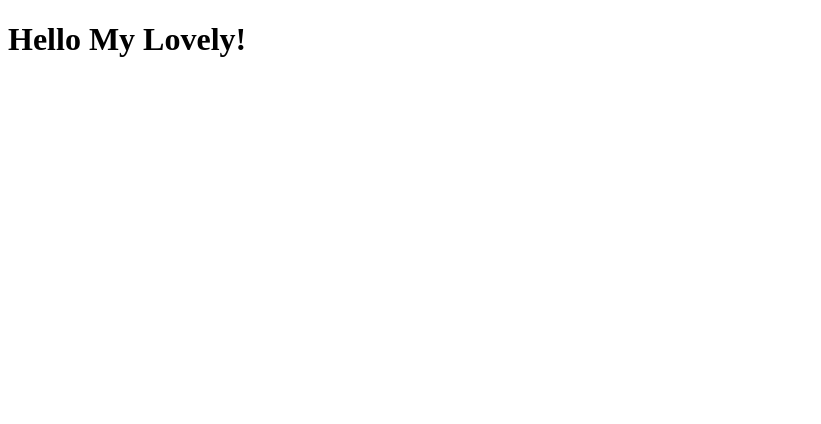
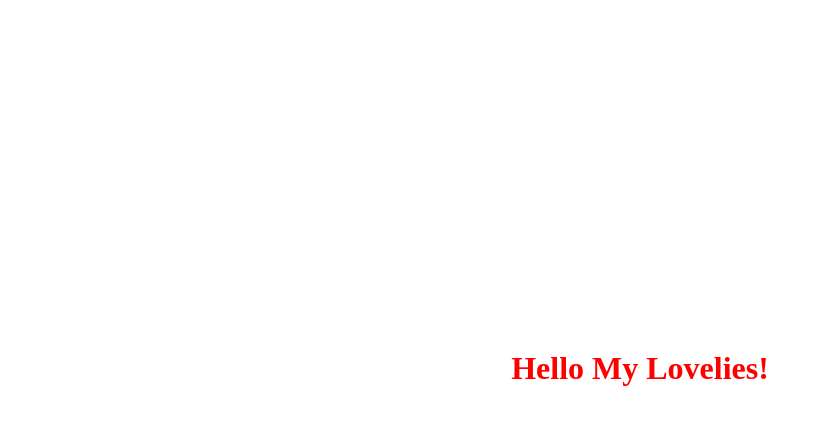
Before and after one commit to firezdog/VueMenu, a Vue app: page / in a window 1280 px wide. Shown: the top 424 px of the page, without its empty margins (0-821 px from the left). Built offline with nearby package versions, Linux system fonts and the light colour scheme.

Commit message:
added styling and components

```diff
--- /dev/null
+++ b/assets/app.styl
@@ -0,0 +1,14 @@
+.full-width
+    width: 100%
+
+.full-height
+    height: 90vh
+    overflow: none
+
+.center-content
+    display: flex
+    justify-content: center
+    align-items: center
+
+h1
+    color: blue
--- a/package.json
+++ b/package.json
@@ -18,6 +18,8 @@
   "devDependencies": {
     "css-loader": "^2.1.0",
     "html-webpack-plugin": "^3.2.0",
+    "stylus": "^0.54.5",
+    "stylus-loader": "^3.0.2",
     "vue-loader": "^15.7.0",
     "vue-style-loader": "^4.1.2",
     "vue-template-compiler": "^2.6.8",
--- a/src/App.vue
+++ b/src/App.vue
@@ -1,5 +1,15 @@
 <template>
-    <div>
-        <h1>Hello My Lovely!</h1>
+    <div class="full-width full-height center-content">
+        <hello-component name="My Lovelies"/>
     </div>
 </template>
+
+<script>
+import HelloComponent from './components/HelloComponent.vue'
+
+export default {
+    components: {
+        HelloComponent
+    },
+};
+</script>
--- a/src/app.js
+++ b/src/app.js
@@ -1,5 +1,6 @@
 import Vue from 'vue';
 import App from './App.vue';
+import '../assets/app.styl'
 
 new Vue({
     el: '#app',
--- /dev/null
+++ b/src/components/HelloComponent.vue
@@ -0,0 +1,20 @@
+<template>
+    <h1>Hello {{name}}!</h1>
+</template>
+
+
+<script>
+export default {
+    props: {
+        name: {
+            type: String,
+            required: true,
+        },
+    },
+};
+</script>
+
+<style lang="stylus" scoped>
+h1
+    color red
+</style>
```
Also changed, not shown: 2 other files (tests, documents, lock files or other folders).
